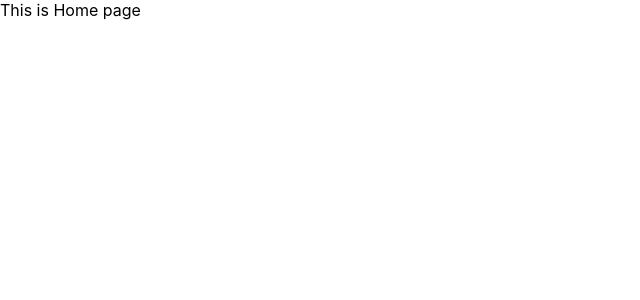
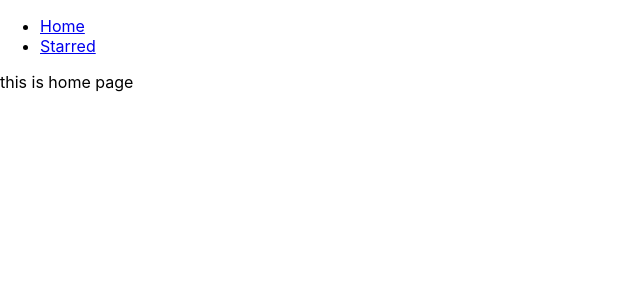
Before and after one commit to Roshni-Raut/Box-Office-App, a React (Create React App) app: page / in a window 1280 px wide. Shown: the top 300 px of the page, without its empty margins (0-640 px from the left). Built offline with nearby package versions, Linux system fonts and the light colour scheme.

Commit message:
added navbar and created page components

```diff
--- a/src/App.js
+++ b/src/App.js
@@ -1,19 +1,25 @@
 import React from 'react';
 import { Switch, Route} from 'react-router-dom';
+import Navs from './components/Navs'
+import Home from './pages/Home';
+import Starred from './pages/Starred'
 
 function App() {
   return (
+    <div>
+      <Navs/>
       <Switch>
         <Route exact path="/">
-        This is Home page
+          <Home/>
         </Route>
         <Route exact path="/starred">
-        This is Starred
+          <Starred/>
         </Route>
         <Route>
-        This is 404 Page
+          <div>This is 404 Page</div>
         </Route>
       </Switch>
+    </div>
   );
 }
 
--- /dev/null
+++ b/src/components/Navs.js
@@ -0,0 +1,25 @@
+import React from 'react'
+import { Link } from 'react-router-dom'
+
+const LINKS =[
+    {to:'/' ,text:'Home'},
+    {to:'/starred',text:'Starred'}
+]
+
+const Navs = () => {
+    return (
+        <div>
+            <ul>
+                {
+                    LINKS.map((item)=>(
+                        <li key={item.to}>
+                            <Link to={item.to}>{item.text}</Link>
+                        </li>
+                    ))
+                }
+            </ul>
+        </div>
+    )
+}
+
+export default Navs
--- /dev/null
+++ b/src/pages/Home.js
@@ -0,0 +1,11 @@
+import React from 'react'
+
+const Home = () => {
+    return (
+        <div>
+            this is home page
+        </div>
+    )
+}
+
+export default Home
--- /dev/null
+++ b/src/pages/Starred.js
@@ -0,0 +1,11 @@
+import React from 'react'
+
+const Starred = () => {
+    return (
+        <div>
+            this is starred
+        </div>
+    )
+}
+
+export default Starred
```
Lines whose indentation alone changed are shown as unchanged.
